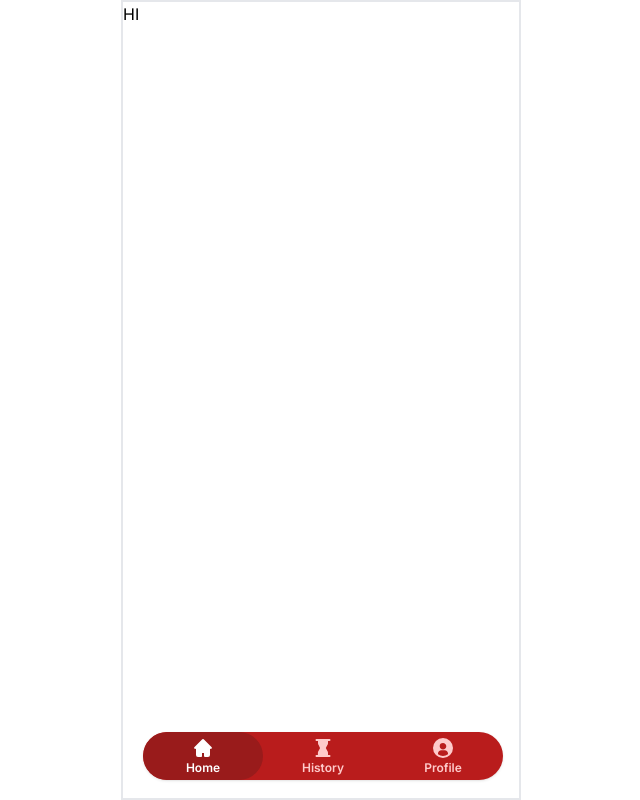
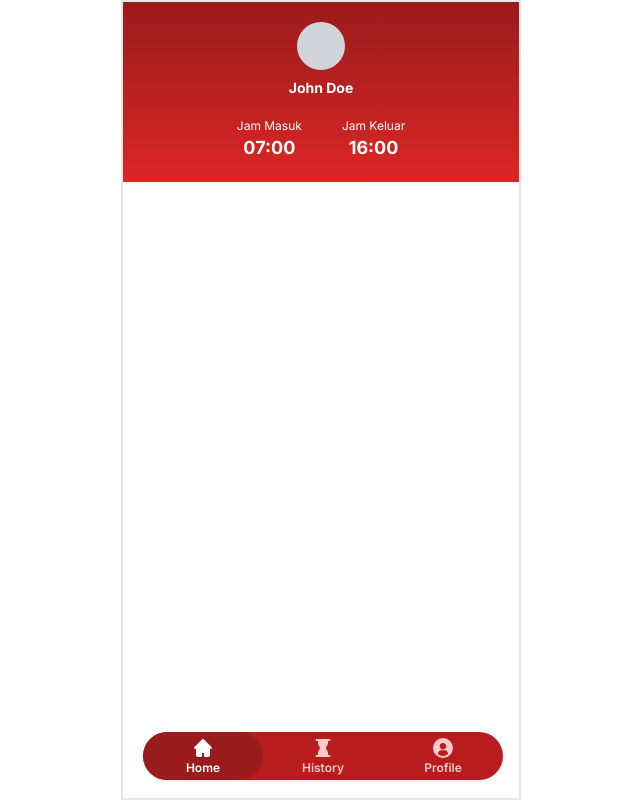
Before and after one commit to LeonardTarigan/m-record, a Next.js app: page / in a window 1280 px wide. Shown: the whole page, without its empty margins (319-959 px from the left). Built offline with nearby package versions, Linux system fonts and the light colour scheme.

Commit message:
feat: slicing home top section

```diff
--- a/src/app/layout.tsx
+++ b/src/app/layout.tsx
@@ -21,7 +21,7 @@ export default function RootLayout({
           inter.className + " flex w-full justify-center overflow-hidden"
         }
       >
-        <div className="relative h-screen w-full overflow-auto border-2 sm:max-w-[400px]">
+        <div className="relative h-screen w-full overflow-auto sm:max-w-[400px] md:border-2">
           {children}
           <BottomNav />
         </div>
--- a/src/app/page.tsx
+++ b/src/app/page.tsx
@@ -1,3 +1,22 @@
 export default function Home() {
-  return <main className="h-screen">HI</main>;
+  return (
+    <main className="h-screen">
+      <section className="flex flex-col items-center gap-5 bg-gradient-to-b from-red-800 to-red-600 p-5 text-center text-white">
+        <div className="flex flex-col items-center gap-2">
+          <div className="h-12 w-12 rounded-full bg-gray-300"></div>
+          <p className="line-clamp-1 text-sm font-bold">John Doe</p>
+        </div>
+        <div className="flex gap-10">
+          <div className="flex flex-col items-center">
+            <h2 className="text-xs">Jam Masuk</h2>
+            <p className="text-lg font-bold">07:00</p>
+          </div>
+          <div className="flex flex-col items-center">
+            <h2 className="text-xs">Jam Keluar</h2>
+            <p className="text-lg font-bold">16:00</p>
+          </div>
+        </div>
+      </section>
+    </main>
+  );
 }
```
